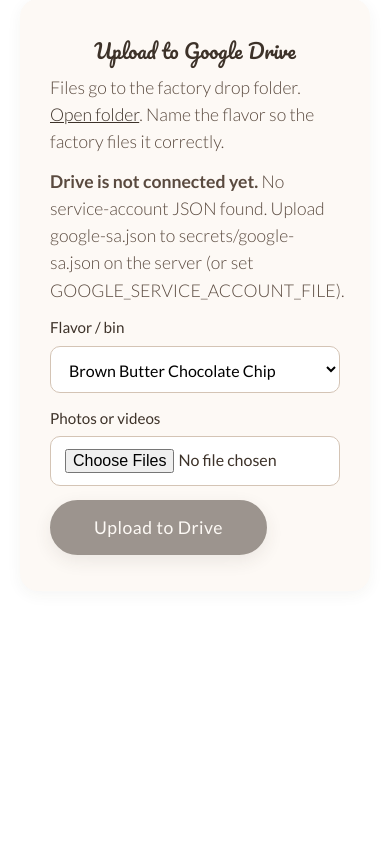
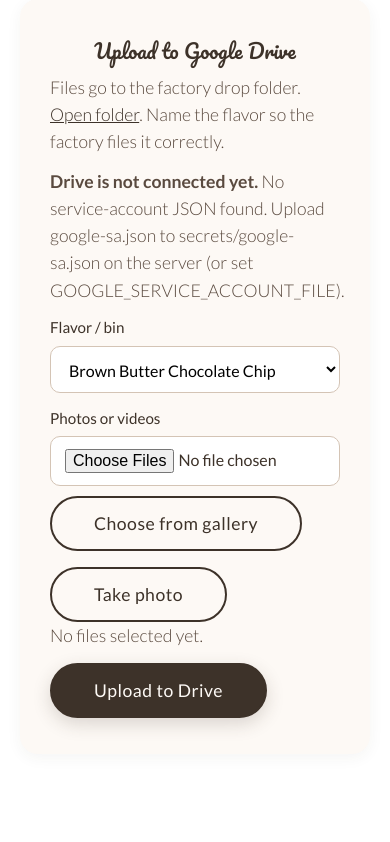
Before and after one commit to scratchcookiecottage-hub/scratch-cookie-cottage, a Flask app: page /admin/factory in a window 390 px wide. Shown: the part 789-1631 px from the top of the page. Before the commit the page ends 1360 px from the top, so only its background shows below. Run offline with Flask 3, Linux system fonts and the light colour scheme; the visitor is signed in with stand-in values (Sample User, id 1); data comes from the database, SQL or seed files in the repository; tables that the repository leaves empty hold one stand-in row (values such as "Sample post").

Commit message:
Fix admin photo/video picker on the phone app

```diff
--- a/templates/admin/factory.html
+++ b/templates/admin/factory.html
@@ -41,7 +41,7 @@
     {% if not drive_ok %}
       <p><strong>Drive is not connected yet.</strong> {{ drive_status }}</p>
     {% endif %}
-    <form method="post" enctype="multipart/form-data">
+    <form id="factory-upload" method="post" enctype="multipart/form-data">
       <input type="hidden" name="action" value="upload">
       <div class="field">
         <label for="flavor">Flavor / bin</label>
@@ -53,9 +53,15 @@
       </div>
       <div class="field">
         <label for="files">Photos or videos</label>
-        <input id="files" name="files" type="file" accept="image/*,video/*,.heic,.mov,.mp4" multiple>
+        <input id="files" name="files" type="file" accept="image/*,video/*" multiple>
+        <input id="files-camera" name="files" type="file" accept="image/*" capture="environment" style="position:absolute;left:-9999px;width:1px;height:1px;">
+        <div class="btn-row" style="justify-content:flex-start;margin:10px 0 0;">
+          <button type="button" class="btn secondary" id="pick-files">Choose from gallery</button>
+          <button type="button" class="btn secondary" id="take-photo">Take photo</button>
+        </div>
+        <p class="section-note" id="file-picked">No files selected yet.</p>
       </div>
-      <button class="btn" type="submit" {% if not drive_ok %}disabled{% endif %}>Upload to Drive</button>
+      <button class="btn" type="submit">Upload to Drive</button>
     </form>
   </div>
 
@@ -77,3 +83,37 @@
   </div>
   {% endif %}
 {% endblock %}
+{% block scripts %}
+<script>
+(function () {
+  var files = document.getElementById("files");
+  var camera = document.getElementById("files-camera");
+  var picked = document.getElementById("file-picked");
+  var form = document.getElementById("factory-upload");
+  function show(input) {
+    if (!picked || !input || !input.files || !input.files.length) {
+      if (picked) picked.textContent = "No files selected yet.";
+      return;
+    }
+    var names = [];
+    for (var i = 0; i < input.files.length; i++) names.push(input.files[i].name);
+    picked.textContent = "Selected: " + names.join(", ");
+  }
+  var pick = document.getElementById("pick-files");
+  var take = document.getElementById("take-photo");
+  if (pick && files) pick.addEventListener("click", function () { files.click(); });
+  if (take && camera) take.addEventListener("click", function () { camera.click(); });
+  if (files) files.addEventListener("change", function () { show(files); });
+  if (camera) camera.addEventListener("change", function () { show(camera); });
+  if (form) {
+    form.addEventListener("submit", function (ev) {
+      var has = (files && files.files && files.files.length) || (camera && camera.files && camera.files.length);
+      if (!has) {
+        ev.preventDefault();
+        alert("Choose a photo or video first.");
+      }
+    });
+  }
+})();
+</script>
+{% endblock %}
```
Also changed, not shown: templates/admin/seasonal.html (+28 -1 lines), 2 other files.
